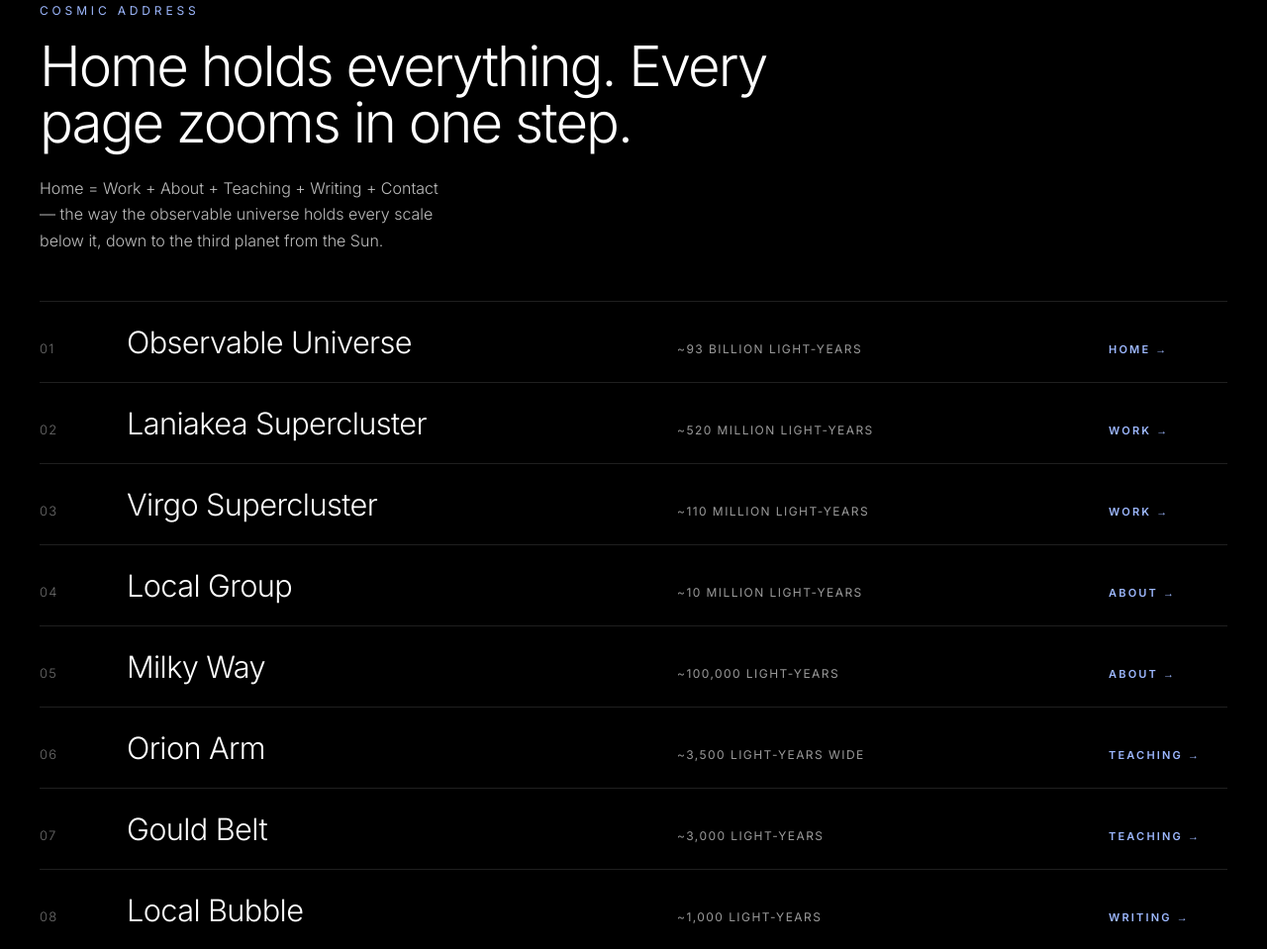
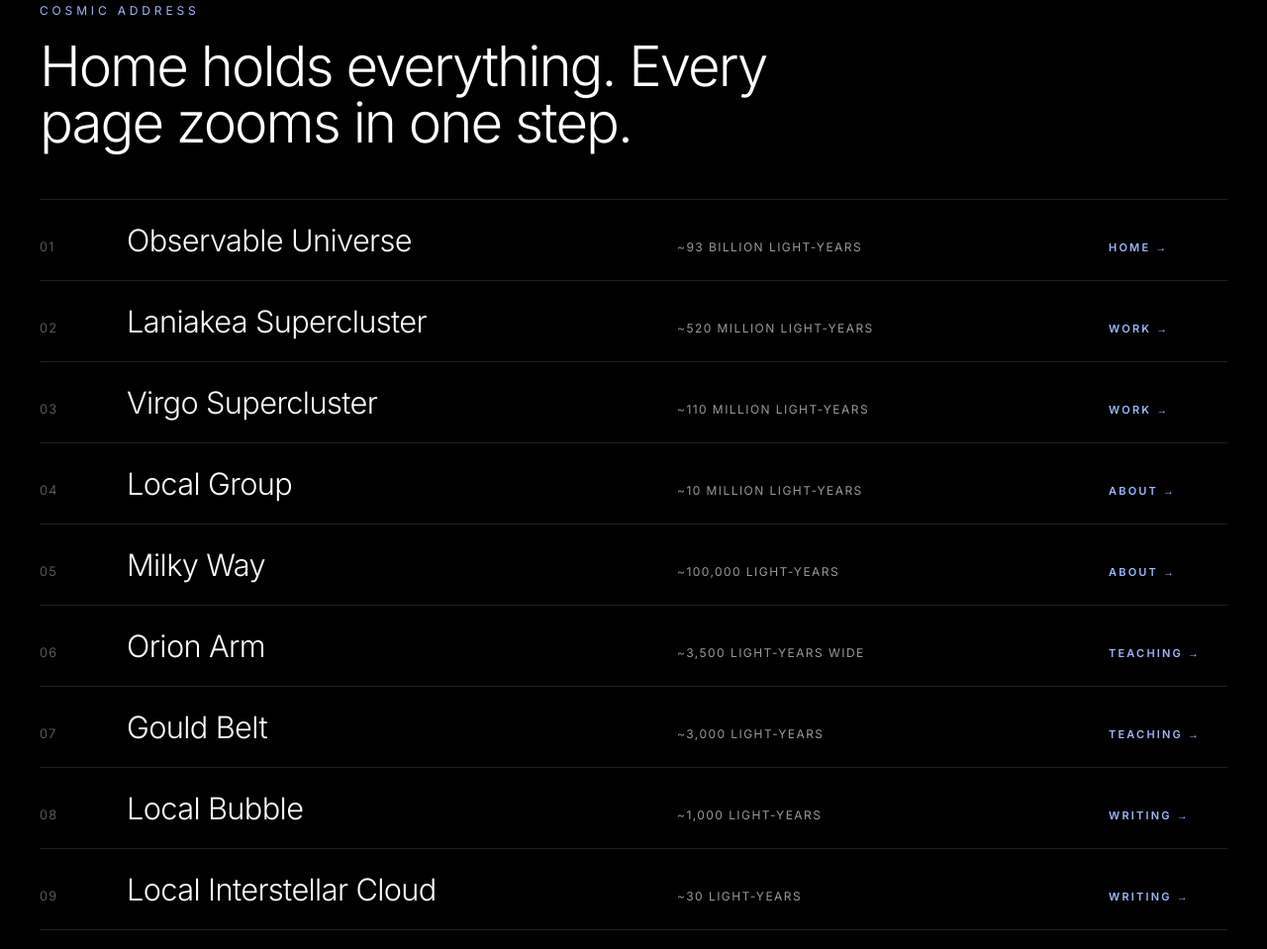
Before and after one commit to chenjin-huang/chenjin-huang.github.io, a plain HTML site: page index.html in a window 1280 px wide. Shown: the part 4821-5780 px from the top of the page at 99% size. Drawn offline with Linux system fonts and the light colour scheme; animation ran at ten frames a second.

Commit message:
Update index.html

```diff
--- a/index.html
+++ b/index.html
@@ -80,7 +80,6 @@
   <div class="wrap">
     <div class="address-head">
       <div><span class="eyebrow">Cosmic address</span><h2 class="big">Home holds everything. Every page zooms in one step.</h2></div>
-      <p class="soft">Home = Work + About + Teaching + Writing + Contact — the way the observable universe holds every scale below it, down to the third planet from the Sun.</p>
     </div>
     <ol class="rows address">
       <li><a href="index.html"><span class="n">01</span><span class="name">Observable Universe</span><span class="size caps">~93 billion light-years</span><span class="go caps accent">HOME →</span></a></li>
```
